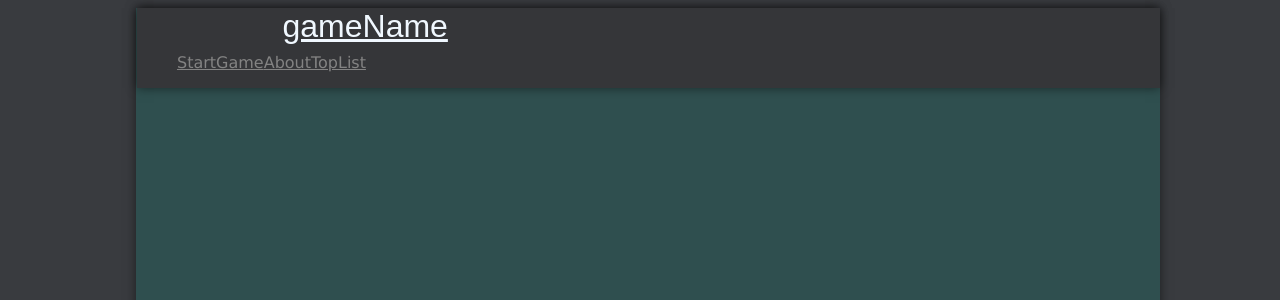
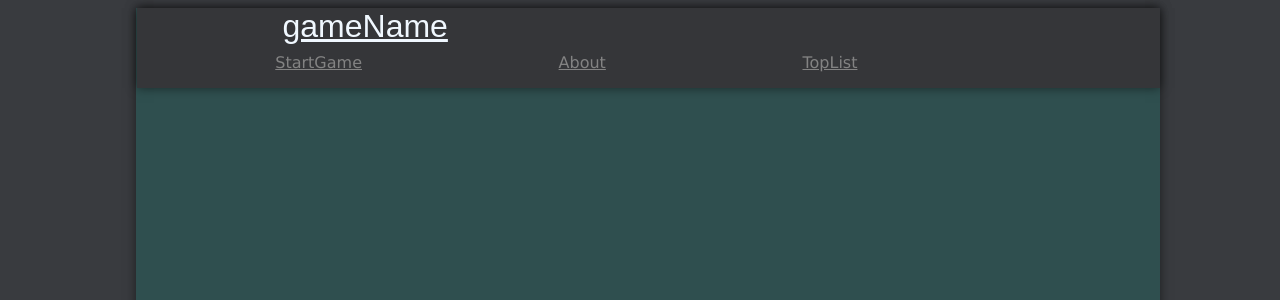
Before and after one commit to Branoli/WebTraining, a PHP site: page / in a window 1280 px wide. Shown: the top 300 px of the page. Run offline with PHP 8.4, Linux system fonts and the light colour scheme.

Commit message:
Update generalStyles.css

```diff
--- a/css/generalStyles.css
+++ b/css/generalStyles.css
@@ -38,7 +38,7 @@ body{
     float:left;
     text-align: center;
     line-height: 50px;
-
+    padding: 0 10%;
 }
 .styleHeader a {
     display: block;
```
